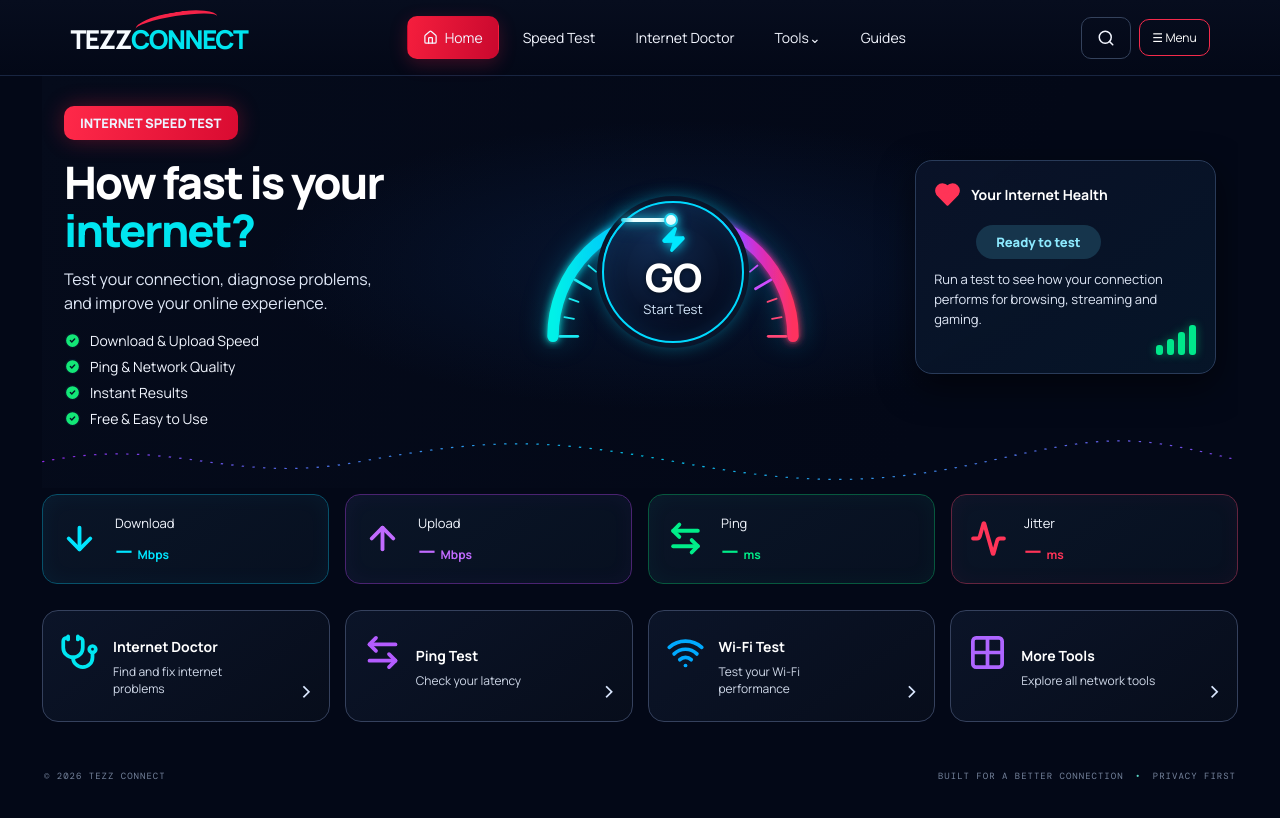
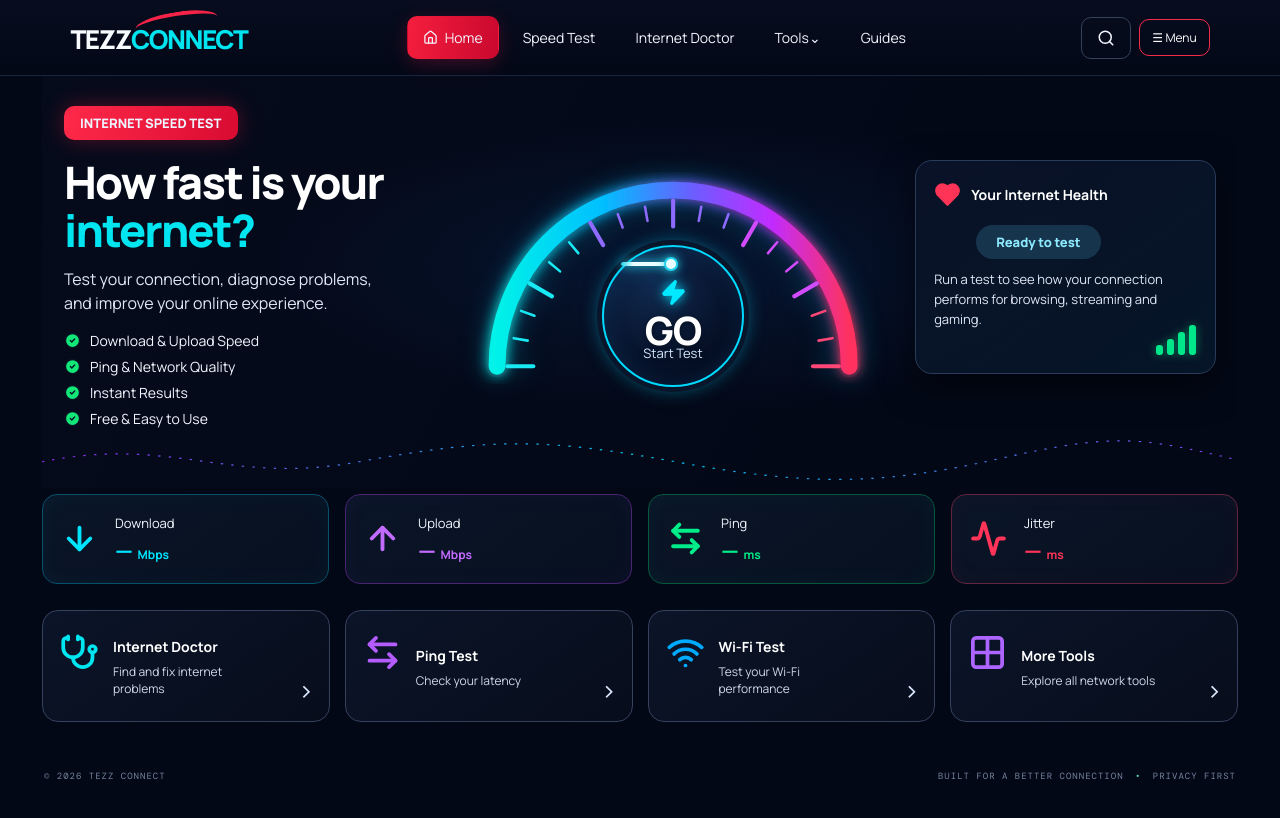
Before and after one commit to svish4934/tezz-connect, a React (Vite) app: page / in a window 1280 px wide. Shown: the top 818 px of the page. Built offline with nearby package versions, Linux system fonts and the light colour scheme.

Commit message:
Precisely center dial readout over semicircle

```diff
--- a/src/styles.css
+++ b/src/styles.css
@@ -608,3 +608,12 @@ html,body{overflow-x:hidden!important}
  .tezz-meter-wrap{width:100%!important;max-width:480px!important;margin:0 auto!important}
  .tezz-go{left:50%!important;top:52%!important}
 }
+
+/* Stable dial stage: anchor the readout to the gauge SVG itself. */
+.tezz-meter-wrap{display:flex!important;flex-direction:column!important;align-items:center!important;justify-content:flex-start!important;min-height:0!important;gap:0!important}
+.tezz-dial-stage{position:relative!important;width:min(100%,480px)!important;margin:0 auto!important;line-height:0!important;isolation:isolate}
+.tezz-dial-stage .tezz-arc{display:block!important;width:100%!important;height:auto!important;max-width:none!important}
+.tezz-dial-stage .tezz-go{position:absolute!important;left:50%!important;top:66%!important;bottom:auto!important;transform:translate(-50%,-50%)!important;margin:0!important;z-index:5!important}
+.tezz-dial-stage .tezz-needle{position:absolute!important;left:50%!important;top:auto!important;bottom:50%!important;transform-origin:50% 100%!important}
+.tezz-live-progress{margin:12px auto 0!important;line-height:1.4}
+@media(max-width:520px){.tezz-dial-stage{width:min(100%,430px)!important}.tezz-dial-stage .tezz-go{top:66%!important;width:clamp(116px,34vw,142px)!important;height:clamp(116px,34vw,142px)!important}}
```
